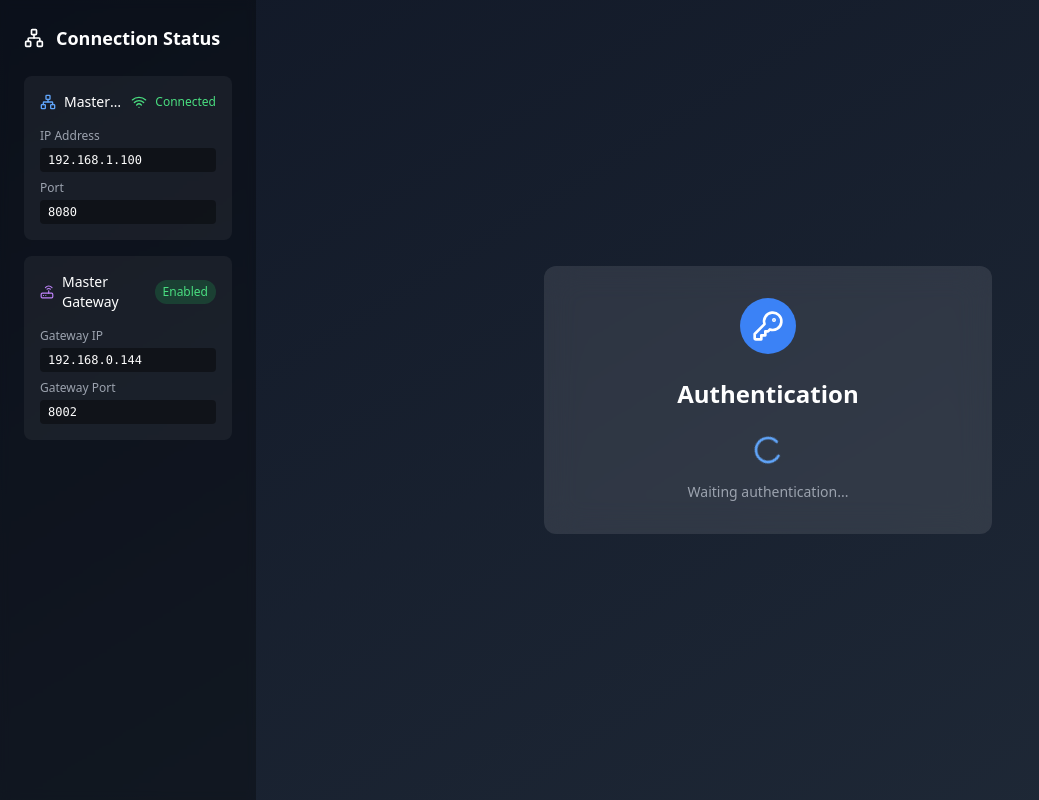
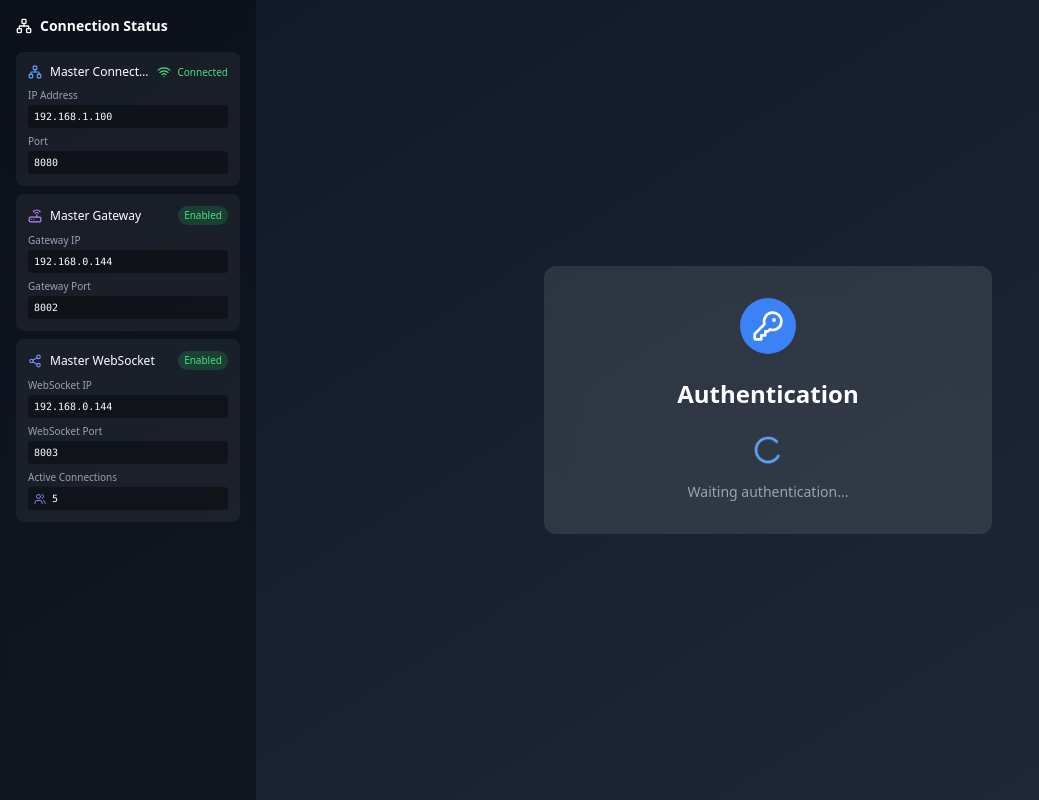
Before and after one commit to nchopyk/swarm-sign-react-player, a React (Vite) app: page /login in a window 1280 px wide. Shown: the whole page, without its empty margins (0-1039 px from the left). Built offline with nearby package versions, Linux system fonts and the light colour scheme.

Commit message:
Enhanced connection panel

```diff
--- a/src/components/ConnectionPanel.tsx
+++ b/src/components/ConnectionPanel.tsx
@@ -1,90 +1,87 @@
 import React from 'react';
-import { Network, Globe, Wifi, WifiOff, Loader2, Router } from 'lucide-react';
+import { Network, Globe, Wifi, WifiOff, Loader2, Router, Share2, Users } from 'lucide-react';
 import { useConnection } from '../hooks/useConnection';
 
 export default function ConnectionPanel() {
-  const { masterConnection, serverConnection, masterGateway } = useConnection();
+  const { masterConnection, serverConnection, masterGateway, masterWebSocket } = useConnection();
   const activeConnection = masterConnection.isConnected
     ? { type: 'Master', ...masterConnection, icon: Network }
     : { type: 'Server', ...serverConnection, icon: Globe };
   const isConnected = masterConnection.isConnected || serverConnection.isConnected;
   const isGatewayEnabled = masterGateway.address !== null && masterGateway.port !== null;
+  const isWebSocketEnabled = masterWebSocket.address !== null && masterWebSocket.port !== null;
 
   const Icon = activeConnection.icon;
 
   return (
-    <div className="fixed left-0 top-0 h-full w-64 bg-black/30 backdrop-blur-sm text-white p-6">
-      <div className="space-y-6">
-        <div className="flex items-center space-x-3">
-          <Icon className="w-5 h-5" />
-          <h2 className="text-lg font-semibold">Connection Status</h2>
+    <div className="fixed left-0 top-0 h-full w-64 bg-black/30 backdrop-blur-sm text-white p-4">
+      <div className="space-y-3">
+        <div className="flex items-center space-x-2 mb-4">
+          <Icon className="w-4 h-4"/>
+          <h2 className="text-sm font-semibold">Connection Status</h2>
         </div>
 
-        <div className="space-y-4">
+        <div className="space-y-2">
           {/* Connection Status */}
-          <div className="p-4 bg-white/5 rounded-lg space-y-4">
+          <div className="p-3 bg-white/5 rounded-lg space-y-2">
             <div className="flex items-center justify-between">
               <div className="flex items-center space-x-2 min-w-0">
-                <Icon className="w-4 h-4 text-blue-400 flex-shrink-0" />
-                <span className="text-sm font-medium truncate">
+                <Icon className="w-3.5 h-3.5 text-blue-400 flex-shrink-0"/>
+                <span className="text-xs font-medium truncate">
                   {activeConnection.type} Connection
                 </span>
               </div>
-              <div className="flex items-center space-x-2 flex-shrink-0 ml-2">
+              <div className="flex items-center space-x-1.5 flex-shrink-0 ml-2">
                 {isConnected ? (
                   <>
-                    <Wifi className="w-4 h-4 text-green-400" />
-                    <span className="text-xs text-green-400">Connected</span>
+                    <Wifi className="w-3.5 h-3.5 text-green-400"/>
+                    <span className="text-[10px] text-green-400">Connected</span>
                   </>
                 ) : (
                   <>
-                    <WifiOff className="w-4 h-4 text-red-400" />
+                    <WifiOff className="w-3.5 h-3.5 text-red-400"/>
                     <div className="flex items-center space-x-1">
-                      <Loader2 className="w-3 h-3 text-red-400 animate-spin" />
-                      <span className="text-xs text-red-400">Disconnected</span>
+                      <Loader2 className="w-3 h-3 text-red-400 animate-spin"/>
+                      <span className="text-[10px] text-red-400">Disconnected</span>
                     </div>
                   </>
                 )}
               </div>
             </div>
 
-            <div className="space-y-2">
-              <div className="space-y-1">
-                <p className="text-xs text-gray-400">IP Address</p>
-                <div className="relative">
-                  <code className="block text-xs bg-black/40 px-2 py-1 rounded truncate">
+            <div className="grid gap-1.5">
+              <div>
+                <p className="text-[10px] text-gray-400 mb-0.5">IP Address</p>
+                <code className="block text-[10px] bg-black/40 px-1.5 py-1 rounded">
                   {activeConnection.ip || 'Not connected'}
                 </code>
               </div>
-              </div>
 
-              <div className="space-y-1">
-                <p className="text-xs text-gray-400">Port</p>
-                <div className="relative">
-                  <code className="block text-xs bg-black/40 px-2 py-1 rounded truncate">
+              <div>
+                <p className="text-[10px] text-gray-400 mb-0.5">Port</p>
+                <code className="block text-[10px] bg-black/40 px-1.5 py-1 rounded">
                   {activeConnection.port || 'N/A'}
                 </code>
               </div>
-              </div>
 
               {!isConnected && activeConnection.lastError && (
-                <div className="space-y-1">
-                  <p className="text-xs text-gray-400">Last Error</p>
-                  <div className="text-xs text-red-400 bg-red-400/10 px-2 py-1 rounded">
+                <div>
+                  <p className="text-[10px] text-gray-400 mb-0.5">Last Error</p>
+                  <div className="text-[10px] text-red-400 bg-red-400/10 px-1.5 py-1 rounded">
                     <div className="flex items-start space-x-2">
                       <span className="flex-grow break-words">
                         {activeConnection.lastError}
                       </span>
-                      <Loader2 className="w-3 h-3 animate-spin flex-shrink-0 mt-0.5" />
+                      <Loader2 className="w-2.5 h-2.5 animate-spin flex-shrink-0 mt-0.5"/>
                     </div>
                   </div>
                 </div>
               )}
 
               {!isConnected && (
-                <div className="mt-4 pt-3 border-t border-white/10">
-                  <div className="flex items-center justify-center space-x-2 text-xs text-gray-400">
-                    <Loader2 className="w-3 h-3 animate-spin" />
+                <div className="mt-2 pt-2 border-t border-white/10">
+                  <div className="flex items-center justify-center space-x-1.5 text-[10px] text-gray-400">
+                    <Loader2 className="w-2.5 h-2.5 animate-spin"/>
                     <span>Attempting to reconnect...</span>
                   </div>
                 </div>
@@ -93,39 +90,84 @@ export default function ConnectionPanel() {
           </div>
 
           {/* Master Gateway Status */}
-          <div className="p-4 bg-white/5 rounded-lg space-y-4">
+          <div className="p-3 bg-white/5 rounded-lg space-y-2">
             <div className="flex items-center justify-between">
               <div className="flex items-center space-x-2">
-                <Router className="w-4 h-4 text-purple-400" />
-                <span className="text-sm font-medium">Master Gateway</span>
+                <Router className="w-3.5 h-3.5 text-purple-400"/>
+                <span className="text-xs font-medium">Master Gateway</span>
               </div>
-              <div className="flex items-center space-x-2">
               {isGatewayEnabled ? (
-                  <span className="text-xs px-2 py-1 bg-green-500/20 text-green-400 rounded-full">
+                <span className="text-[10px] px-1.5 py-0.5 bg-green-500/20 text-green-400 rounded-full">
                   Enabled
                 </span>
               ) : (
-                  <span className="text-xs px-2 py-1 bg-gray-500/20 text-gray-400 rounded-full">
+                <span className="text-[10px] px-1.5 py-0.5 bg-gray-500/20 text-gray-400 rounded-full">
                   Disabled
                 </span>
               )}
             </div>
-            </div>
 
-            <div className="space-y-2">
-              <div className="space-y-1">
-                <p className="text-xs text-gray-400">Gateway IP</p>
-                <code className="block text-xs bg-black/40 px-2 py-1 rounded">
+            <div className="grid gap-1.5">
+              <div>
+                <p className="text-[10px] text-gray-400 mb-0.5">Gateway IP</p>
+                <code className="block text-[10px] bg-black/40 px-1.5 py-1 rounded">
                   {masterGateway.address || 'Not configured'}
                 </code>
               </div>
 
-              <div className="space-y-1">
-                <p className="text-xs text-gray-400">Gateway Port</p>
-                <code className="block text-xs bg-black/40 px-2 py-1 rounded">
+              <div>
+                <p className="text-[10px] text-gray-400 mb-0.5">Gateway Port</p>
+                <code className="block text-[10px] bg-black/40 px-1.5 py-1 rounded">
                   {masterGateway.port || 'N/A'}
                 </code>
               </div>
+            </div>
+          </div>
+
+          {/* Master WebSocket Status */}
+          <div className="p-3 bg-white/5 rounded-lg space-y-2">
+            <div className="flex items-center justify-between">
+              <div className="flex items-center space-x-2">
+                <Share2 className="w-3.5 h-3.5 text-indigo-400"/>
+                <span className="text-xs font-medium">Master WebSocket</span>
+              </div>
+              {isWebSocketEnabled ? (
+                <span className="text-[10px] px-1.5 py-0.5 bg-green-500/20 text-green-400 rounded-full">
+                  Enabled
+                </span>
+              ) : (
+                <span className="text-[10px] px-1.5 py-0.5 bg-gray-500/20 text-gray-400 rounded-full">
+                  Disabled
+                </span>
+              )}
+            </div>
+
+            <div className="grid gap-1.5">
+              <div>
+                <p className="text-[10px] text-gray-400 mb-0.5">WebSocket IP</p>
+                <code className="block text-[10px] bg-black/40 px-1.5 py-1 rounded">
+                  {masterWebSocket.address || 'Not configured'}
+                </code>
+              </div>
+
+              <div>
+                <p className="text-[10px] text-gray-400 mb-0.5">WebSocket Port</p>
+                <code className="block text-[10px] bg-black/40 px-1.5 py-1 rounded">
+                  {masterWebSocket.port || 'N/A'}
+                </code>
+              </div>
+
+              {isWebSocketEnabled && masterWebSocket.connections !== null && (
+                <div>
+                  <p className="text-[10px] text-gray-400 mb-0.5">Active Connections</p>
+                  <div className="flex items-center space-x-1.5 bg-black/40 px-1.5 py-1 rounded">
+                    <Users className="w-3 h-3 text-indigo-400"/>
+                    <code className="text-[10px]">
+                      {masterWebSocket.connections}
+                    </code>
+                  </div>
+                </div>
+              )}
             </div>
           </div>
         </div>
--- a/src/hooks/useConnection.tsx
+++ b/src/hooks/useConnection.tsx
@@ -1,5 +1,5 @@
 import { create } from 'zustand';
-import type { ConnectionMode, MasterDevice, MasterGatewayData } from '../ipc/types';
+import type { ConnectionMode, MasterDevice, MasterGatewayData, MasterWebSocketData } from '../ipc/types';
 
 interface ConnectionInfo {
   isConnected: boolean;
@@ -15,12 +15,14 @@ interface ConnectionState {
   availableMasters: Record<string, MasterDevice>;
   selectedMaster: MasterDevice | null;
   masterGateway: MasterGatewayData;
+  masterWebSocket: MasterWebSocketData;
   updateConnection: (data: { type: 'master' | 'server'; address: string; port: number }) => void;
   closeConnection: (type: 'master' | 'server', reason: string) => void;
   setConnectionMode: (data: ConnectionMode) => void;
   setAvailableMasters: (masters: Record<string, MasterDevice>) => void;
   setSelectedMaster: (master: MasterDevice) => void;
   setMasterGateway: (data: MasterGatewayData) => void;
+  setMasterWebSocket: (data: MasterWebSocketData) => void;
 }
 
 export const useConnection = create<ConnectionState>((set) => ({
@@ -40,6 +42,11 @@ export const useConnection = create<ConnectionState>((set) => ({
   masterGateway: {
     address: null,
     port: null,
+  },
+  masterWebSocket: {
+    address: null,
+    port: null,
+    connections: null,
   },
   updateConnection: (data) =>
     set((state) => ({
@@ -85,4 +92,5 @@ export const useConnection = create<ConnectionState>((set) => ({
   setAvailableMasters: (masters) => set({ availableMasters: masters }),
   setSelectedMaster: (master) => set({ selectedMaster: master }),
   setMasterGateway: (data) => set({ masterGateway: data }),
+  setMasterWebSocket: (data) => set({ masterWebSocket: data }),
 }));
--- a/src/ipc/commands.ts
+++ b/src/ipc/commands.ts
@@ -9,5 +9,6 @@ export const ipcCommands = {
   UPDATE_AVAILABLE_MASTERS: 'UPDATE_AVAILABLE_MASTERS',
   UPDATE_SELECTED_MASTER: 'UPDATE_SELECTED_MASTER',
   UPDATE_MASTER_GATEWAY: 'UPDATE_MASTER_GATEWAY',
+  UPDATE_MASTER_WEB_SOCKET: 'UPDATE_MASTER_WEB_SOCKET',
   RESET_DATA: 'RESET_DATA',
 } as const;
--- a/src/ipc/mock.ts
+++ b/src/ipc/mock.ts
@@ -80,6 +80,15 @@ setTimeout(() => {
   });
 }, 4000);
 
+// Simulate master WebSocket update
+setTimeout(() => {
+  mockIpcRenderer.emit(ipcCommands.UPDATE_MASTER_WEB_SOCKET, {
+    address: '192.168.0.144',
+    port: 8003,
+    connections: 5,
+  });
+}, 4500);
+
 // Mock IPC implementation for browser environment
 export const mockIPC: IPCHandlers = {
   onLoginSuccess: (callback) =>
@@ -102,6 +111,8 @@ export const mockIPC: IPCHandlers = {
     mockIpcRenderer.on(ipcCommands.UPDATE_SELECTED_MASTER, (master) => callback(master)),
   onMasterGatewayUpdate: (callback) =>
     mockIpcRenderer.on(ipcCommands.UPDATE_MASTER_GATEWAY, (data) => callback(data)),
+  onMasterWebSocketUpdate: (callback) =>
+    mockIpcRenderer.on(ipcCommands.UPDATE_MASTER_WEB_SOCKET, (data) => callback(data)),
   onResetData: (callback) =>
     mockIpcRenderer.on(ipcCommands.RESET_DATA, () => callback()),
 };
```
Also changed, not shown: src/hooks/useIPC.ts (+9 -0 lines), src/ipc/types.ts (+7 -0 lines). Lines whose indentation alone changed are shown as unchanged.
